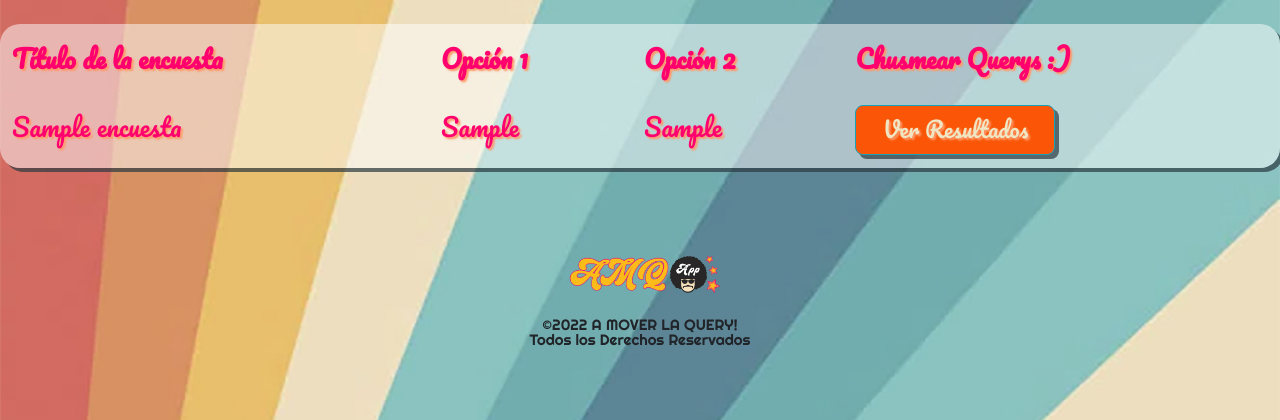
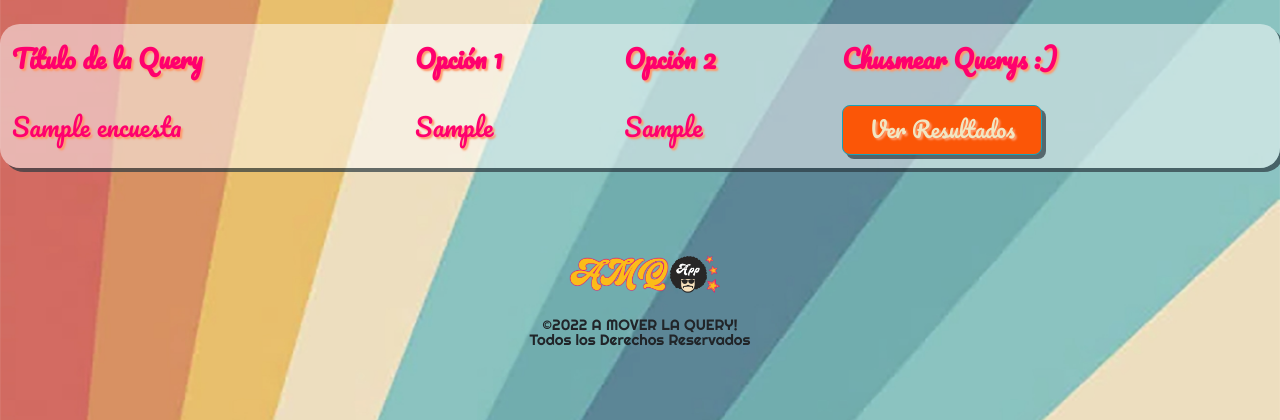
Before and after one commit to psychobeats/electro.estadisticas, a Spring app: template src/main/resources/templates/ListaEncuestas.html in a window 1280 px wide. Shown: the top 420 px of the page. Run offline with Thymeleaf, Linux system fonts and the light colour scheme; the template is opened without the code that fills it: most values are stand-ins (such as "Sample title", 1, 10 or a date in 2020); data that the repository does not hold is empty; some of the project's set-up classes (security, data sources, template engines, error pages and the like) are left out, and stand-ins take their place.

Commit message:
Estilo Mis Querys

```diff
--- a/src/main/resources/templates/ListaEncuestas.html
+++ b/src/main/resources/templates/ListaEncuestas.html
@@ -57,7 +57,7 @@
   <table class="table table-borderless" id="table-ranking">
     <thead>
         <tr>
-            <th scope="col">Título de la encuesta</th>
+            <th scope="col">Título de la Query</th>
             <th scope="col">Opción 1</th>
             <th scope="col">Opción 2</th>
             <th th:if="${session.usuariosession != null}" scope="col">Votar</th>
```
Also changed, not shown: src/main/resources/templates/misQuerys.html (+6 -5 lines).
